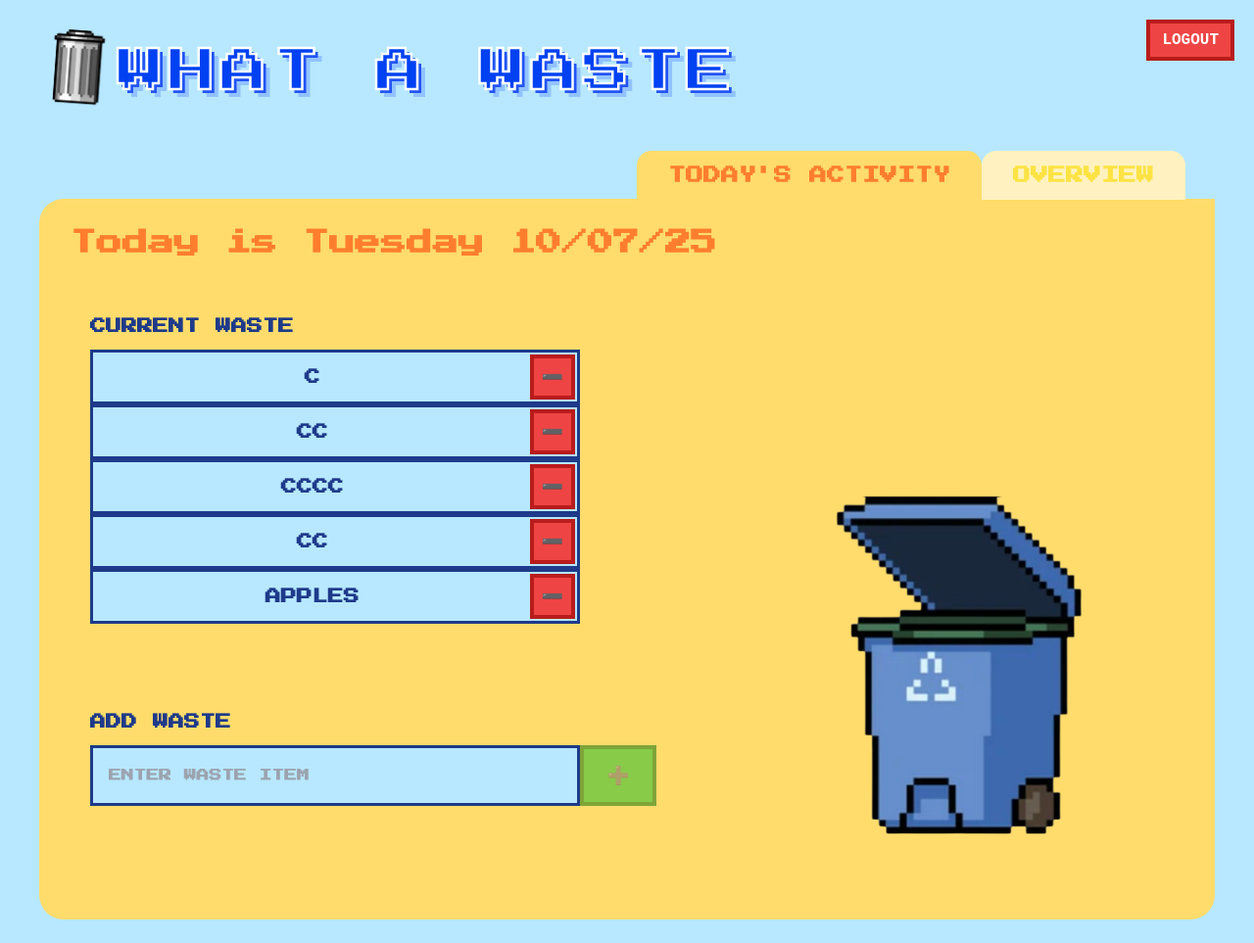
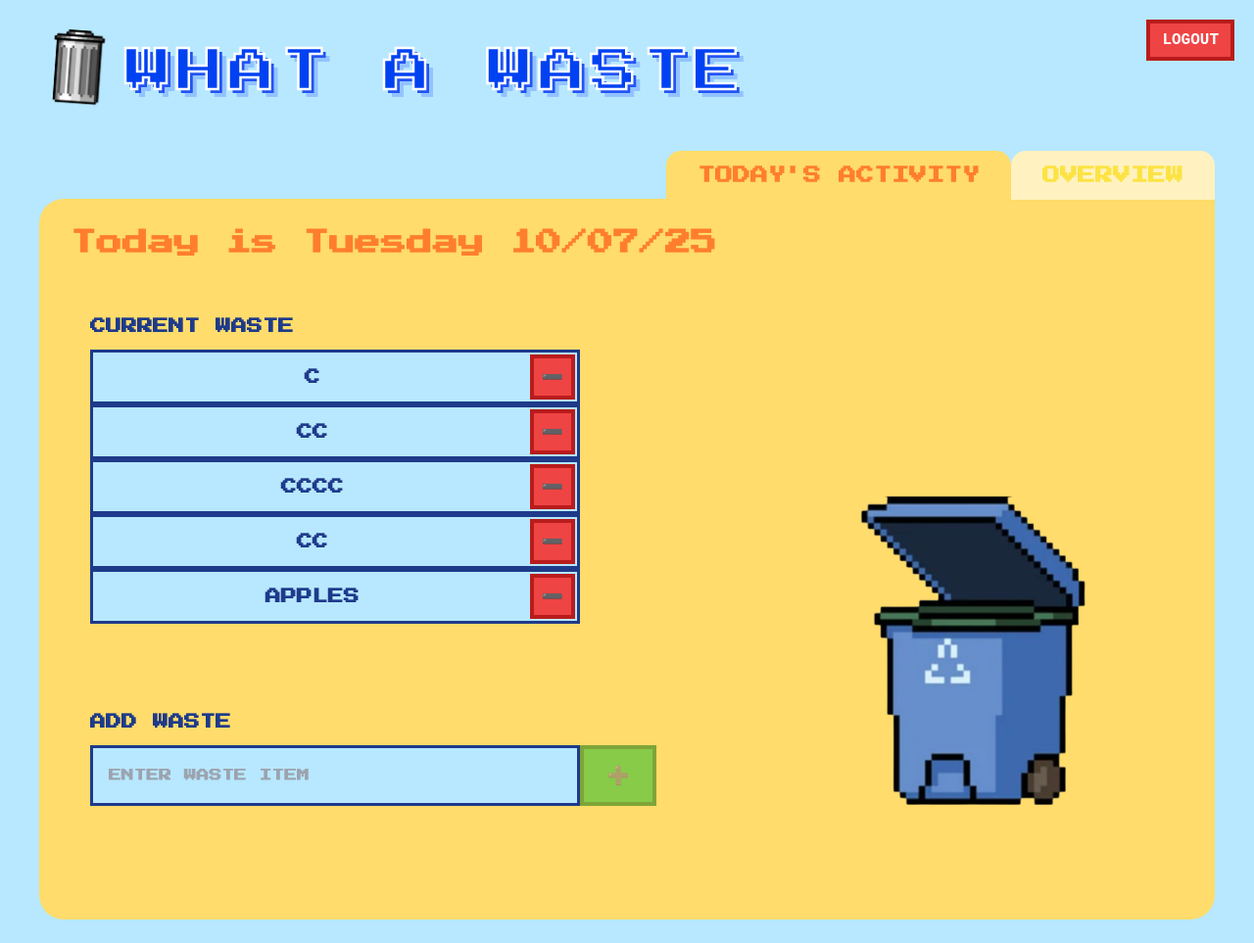
Before and after one commit to maxdelreal/wasted, a Flask app: page / in a window 1280 px wide. Shown: the whole page at 98% size. Run offline with Flask 3, Linux system fonts and the light colour scheme; a user stored in the database is signed in; data comes from the database, SQL or seed files in the repository; both versions use the stored data as it was after the commit.

Commit message:
fixed tap on ui

```diff
--- a/wasted_app/static/css/main.css
+++ b/wasted_app/static/css/main.css
@@ -11,7 +11,7 @@
 
 body {
     font-family: 'Press Start 2P', monospace;
-    background:#b7e8ff 0%;
+    background:#b7e8ff;
     min-height: 100vh;
     padding: 24px;
 
@@ -31,10 +31,11 @@ body {
 .title-container {
     display: flex;
     align-items: center;
-    gap: -0.5em;
+    gap: 0.5em;
 }
 
 .logo {
+    display: flex;
     width: 5em;
     height: auto;
     margin-bottom: 40px;
@@ -43,6 +44,7 @@ body {
 }
 
 .main-title {
+    display: flex;
     font-size: 3rem;
     font-weight: lighter;
     color: #0041f2;
@@ -54,6 +56,7 @@ body {
 
 }
 .trash-can {
+    display: flex;
     max-width: 50px;
     height: auto;
     display: block;
@@ -64,9 +67,11 @@ body {
 /* Tab styles */
 .tabs {
     display: flex;
-    justify-content: center;
-    margin-bottom: 0;
-    margin-left: 580px;
+    justify-content: flex-end;
+    flex-wrap: wrap;
+    gap: 0;
+    margin-left: 0;
+    padding-left: 0;
 }
 
 .tab-group {
@@ -74,6 +79,7 @@ body {
 }
 
 .tab-button {
+    display: flex;
     padding: 16px 32px;
     font-size: 1.125rem;
     font-weight: bold;
@@ -421,16 +427,20 @@ body {
 
 /*Sep 9 New area for trash can sprite*/
 .trash-sprite-wrapper{
+    display: flex;
     float: right;
     margin-top: -400px;
     margin-right: 60px;
     position: relative;
+
 }
 
 .trash-can-sprite {
-    height: 350px;
+    height: clamp(180px, 25vw, 350px);
+    display: flex;
     width: auto;
     display: block;
+
 }
 
 /* Bounce animation for the trash can */
```
Also changed, not shown: database.db (added), instance/database.db.
